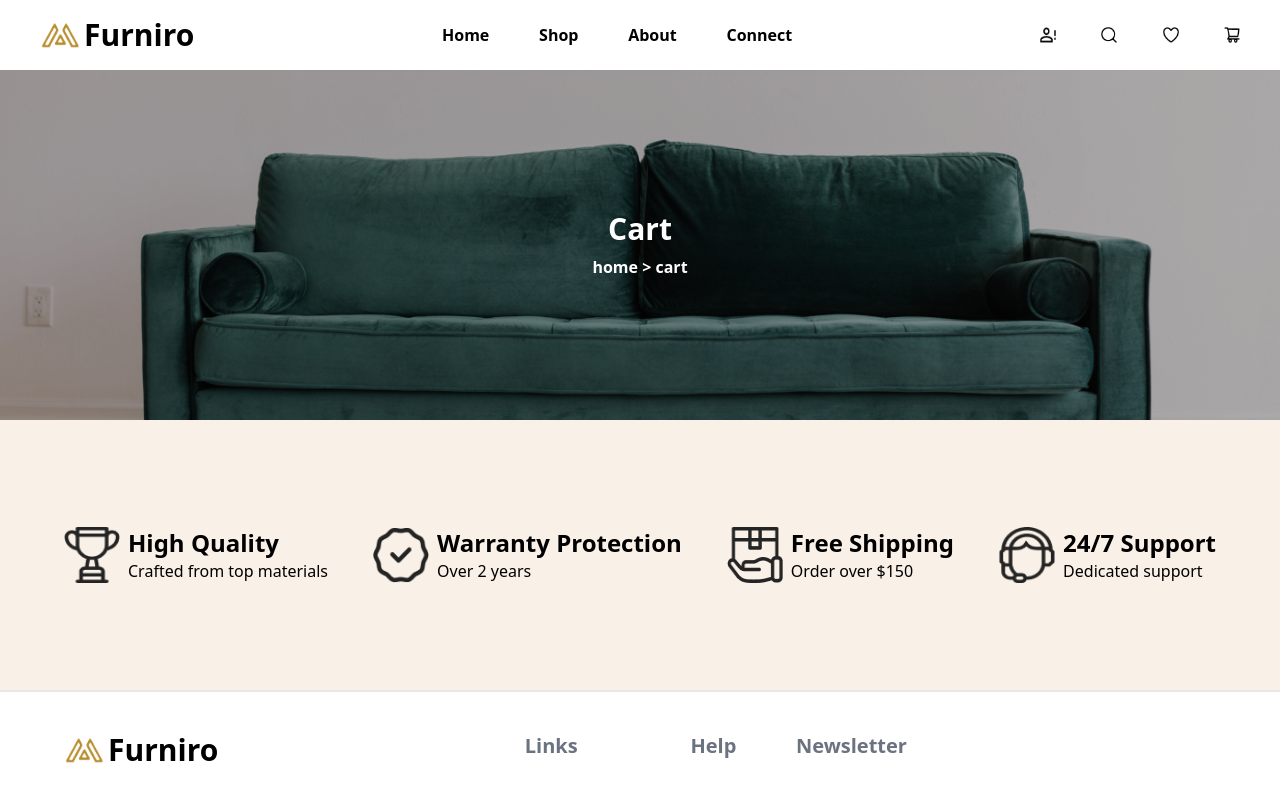
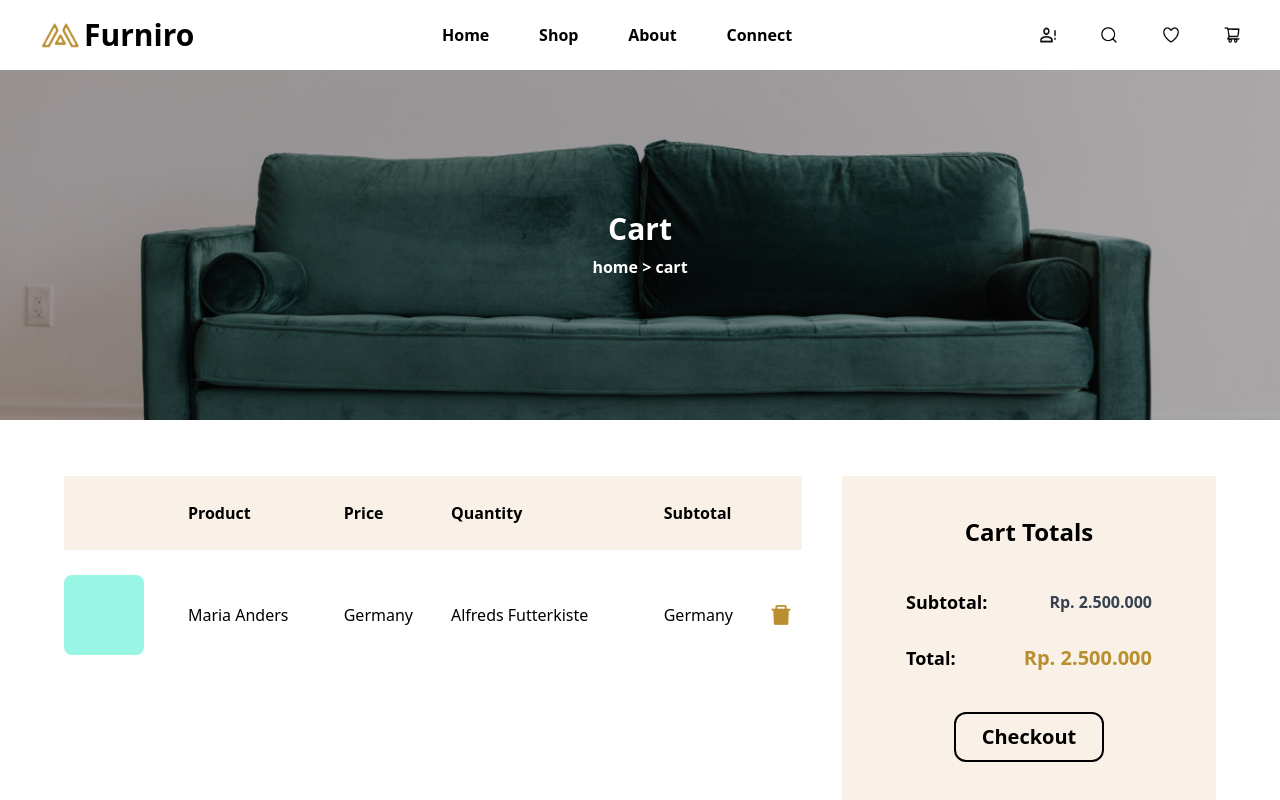
Before and after one commit to deniPamungkas/Ecommerce-react, a React (Vite) app: page /cart in a window 1280 px wide. Shown: the top 800 px of the page. Built offline with nearby package versions, Linux system fonts and the light colour scheme.

Commit message:
kurang mobile

```diff
--- a/src/components/pages/cart.jsx
+++ b/src/components/pages/cart.jsx
@@ -1,5 +1,7 @@
 import bg from "../../assets/images/bgShop1.jpg";
 import OfferBar from "../molecules/offerBar";
+import trash from "../../assets/icons/trash.png";
+import Button from "../atoms/button";
 
 const Cart = () => {
   return (
@@ -17,6 +19,64 @@ const Cart = () => {
           <p className="text-center font-semibold z-20 text-white">{`home > cart`}</p>
         </div>
       </div>
+      <div className="w-full h-fit block px-3 md:px-7 lg:flex lg:gap-x-5 xl:gap-x-10 lg:px-10 xl:px-16 md:py-7 xl:py-14">
+        <div className="lg:w-3/4 xl:w-2/3 h-full mb-10 lg:mb-0">
+          <table className="table-auto w-full">
+            <thead className="">
+              <tr className="h-[50px] bg-filter text-start">
+                <th></th>
+                <th>Product</th>
+                <th>Price</th>
+                <th>Quantity</th>
+                <th>Subtotal</th>
+                <th></th>
+              </tr>
+            </thead>
+            <tbody>
+              <tr className="text-start">
+                <td>
+                  <div className="w-20 h-20 bg-teal-200 rounded-lg"></div>
+                </td>
+                <td>Maria Anders</td>
+                <td>Germany</td>
+                <td>Alfreds Futterkiste</td>
+                <td>Germany</td>
+                <td>
+                  <img src={trash} alt="jhjhjhjh" className="w-5 h-5" />
+                </td>
+              </tr>
+            </tbody>
+          </table>
+        </div>
+        <div className="lg:w-1/4 xl:w-1/3 h-fit bg-filter md:py-10 py-5 px-10 md:px-32 lg:px-8 xl:px-16">
+          <h1 className="font-bold lg:text-xl xl:text-2xl text-center mb-10">
+            Cart Totals
+          </h1>
+          <div className="flex w-full justify-between items-center mb-7">
+            <span className="font-semibold lg:text-base xl:text-lg">
+              Subtotal:
+            </span>
+            <span className="font-semibold lg:text-sm xl:text-base text-gray-700">
+              Rp. 2.500.000
+            </span>
+          </div>
+          <div className="flex w-full justify-between mb-10">
+            <span className="font-semibold lg:text-base xl:text-lg">
+              Total:
+            </span>
+            <span className="font-semibold text-lg md:text-xl lg:text-base xl:text-xl text-primary">
+              Rp. 2.500.000
+            </span>
+          </div>
+          <Button
+            className={
+              "border-2 border-black h-[40px] w-[100px] text-base md:h-[40px] md:w-[120px] xl:h-[50px] xl:w-[150px] rounded-xl m-auto md:text-lg xl:text-xl font-semibold"
+            }
+          >
+            Checkout
+          </Button>
+        </div>
+      </div>
       <OfferBar />
     </section>
   );
--- a/src/index.scss
+++ b/src/index.scss
@@ -12,3 +12,9 @@
     }
   }
 }
+
+th,
+td {
+  text-align: start;
+  padding: 25px 0;
+}
--- a/src/style.css
+++ b/src/style.css
@@ -568,18 +568,6 @@ video {
   top: 0.5rem;
 }
 
-.left-0 {
-  left: 0px;
-}
-
-.right-0 {
-  right: 0px;
-}
-
-.top-1\/2 {
-  top: 50%;
-}
-
 .z-0 {
   z-index: 0;
 }
@@ -594,6 +582,11 @@ video {
 
 .m-auto {
   margin: auto;
+}
+
+.mx-1 {
+  margin-left: 0.25rem;
+  margin-right: 0.25rem;
 }
 
 .my-3 {
@@ -601,11 +594,6 @@ video {
   margin-bottom: 0.75rem;
 }
 
-.mx-1 {
-  margin-left: 0.25rem;
-  margin-right: 0.25rem;
-}
-
 .mb-10 {
   margin-bottom: 2.5rem;
 }
@@ -642,6 +630,14 @@ video {
   margin-top: 2rem;
 }
 
+.mb-14 {
+  margin-bottom: 3.5rem;
+}
+
+.mb-12 {
+  margin-bottom: 3rem;
+}
+
 .block {
   display: block;
 }
@@ -674,10 +670,18 @@ video {
   height: 66.666667%;
 }
 
+.h-20 {
+  height: 5rem;
+}
+
 .h-4 {
   height: 1rem;
 }
 
+.h-5 {
+  height: 1.25rem;
+}
+
 .h-6 {
   height: 1.5rem;
 }
@@ -690,12 +694,16 @@ video {
   height: 2rem;
 }
 
-.h-\[200px\] {
-  height: 200px;
+.h-\[300px\] {
+  height: 300px;
 }
 
 .h-\[30px\] {
   height: 30px;
+}
+
+.h-\[40px\] {
+  height: 40px;
 }
 
 .h-\[500px\] {
@@ -727,14 +735,6 @@ video {
   height: 100%;
 }
 
-.h-\[300px\] {
-  height: 300px;
-}
-
-.h-\[40px\] {
-  height: 40px;
-}
-
 .w-10 {
   width: 2.5rem;
 }
@@ -743,6 +743,10 @@ video {
   width: 40%;
 }
 
+.w-20 {
+  width: 5rem;
+}
+
 .w-3\/5 {
   width: 60%;
 }
@@ -753,6 +757,10 @@ video {
 
 .w-4\/5 {
   width: 80%;
+}
+
+.w-5 {
+  width: 1.25rem;
 }
 
 .w-6 {
@@ -780,8 +788,16 @@ video {
   width: 100%;
 }
 
-.w-5 {
-  width: 1.25rem;
+.w-\[100px\] {
+  width: 100px;
+}
+
+.w-\[120px\] {
+  width: 120px;
+}
+
+.w-\[150px\] {
+  width: 150px;
 }
 
 .min-w-\[125px\] {
@@ -800,9 +816,8 @@ video {
   flex-shrink: 0;
 }
 
-.-translate-y-1\/2 {
-  --tw-translate-y: -50%;
-  transform: translate(var(--tw-translate-x), var(--tw-translate-y)) rotate(var(--tw-rotate)) skewX(var(--tw-skew-x)) skewY(var(--tw-skew-y)) scaleX(var(--tw-scale-x)) scaleY(var(--tw-scale-y));
+.table-auto {
+  table-layout: auto;
 }
 
 .transform {
@@ -883,6 +898,10 @@ video {
        column-gap: 1.25rem;
 }
 
+.gap-y-10 {
+  row-gap: 2.5rem;
+}
+
 .gap-y-3 {
   row-gap: 0.75rem;
 }
@@ -895,18 +914,6 @@ video {
   row-gap: 1.75rem;
 }
 
-.gap-y-20 {
-  row-gap: 5rem;
-}
-
-.gap-y-14 {
-  row-gap: 3.5rem;
-}
-
-.gap-y-10 {
-  row-gap: 2.5rem;
-}
-
 .overflow-hidden {
   overflow: hidden;
 }
@@ -925,6 +932,10 @@ video {
 
 .rounded-md {
   border-radius: 0.375rem;
+}
+
+.rounded-xl {
+  border-radius: 0.75rem;
 }
 
 .border-2 {
@@ -949,6 +960,10 @@ video {
   border-color: rgb(184 142 47 / var(--tw-border-opacity));
 }
 
+.bg-black\/25 {
+  background-color: rgb(0 0 0 / 0.25);
+}
+
 .bg-black\/30 {
   background-color: rgb(0 0 0 / 0.3);
 }
@@ -988,6 +1003,16 @@ video {
   background-color: rgb(249 241 231 / var(--tw-bg-opacity));
 }
 
+.bg-gray-400 {
+  --tw-bg-opacity: 1;
+  background-color: rgb(156 163 175 / var(--tw-bg-opacity));
+}
+
+.bg-gray-800 {
+  --tw-bg-opacity: 1;
+  background-color: rgb(31 41 55 / var(--tw-bg-opacity));
+}
+
 .bg-green-400 {
   --tw-bg-opacity: 1;
   background-color: rgb(74 222 128 / var(--tw-bg-opacity));
@@ -1023,19 +1048,14 @@ video {
   background-color: rgb(239 68 68 / var(--tw-bg-opacity));
 }
 
-.bg-red-700 {
-  --tw-bg-opacity: 1;
-  background-color: rgb(185 28 28 / var(--tw-bg-opacity));
-}
-
-.bg-teal-300 {
-  --tw-bg-opacity: 1;
-  background-color: rgb(94 234 212 / var(--tw-bg-opacity));
-}
-
-.bg-teal-400 {
-  --tw-bg-opacity: 1;
-  background-color: rgb(45 212 191 / var(--tw-bg-opacity));
+.bg-teal-200 {
+  --tw-bg-opacity: 1;
+  background-color: rgb(153 246 228 / var(--tw-bg-opacity));
+}
+
+.bg-teal-500 {
+  --tw-bg-opacity: 1;
+  background-color: rgb(20 184 166 / var(--tw-bg-opacity));
 }
 
 .bg-white {
@@ -1053,36 +1073,9 @@ video {
   background-color: rgb(250 204 21 / var(--tw-bg-opacity));
 }
 
-.bg-cyan-500\/50 {
-  background-color: rgb(6 182 212 / 0.5);
-}
-
-.bg-gray-200 {
-  --tw-bg-opacity: 1;
-  background-color: rgb(229 231 235 / var(--tw-bg-opacity));
-}
-
-.bg-gray-100 {
-  --tw-bg-opacity: 1;
-  background-color: rgb(243 244 246 / var(--tw-bg-opacity));
-}
-
-.bg-black\/25 {
-  background-color: rgb(0 0 0 / 0.25);
-}
-
-.bg-black\/50 {
-  background-color: rgb(0 0 0 / 0.5);
-}
-
-.bg-gray-800 {
-  --tw-bg-opacity: 1;
-  background-color: rgb(31 41 55 / var(--tw-bg-opacity));
-}
-
-.bg-gray-400 {
-  --tw-bg-opacity: 1;
-  background-color: rgb(156 163 175 / var(--tw-bg-opacity));
+.bg-green-500 {
+  --tw-bg-opacity: 1;
+  background-color: rgb(34 197 94 / var(--tw-bg-opacity));
 }
 
 .object-contain {
@@ -1090,11 +1083,6 @@ video {
      object-fit: contain;
 }
 
-.object-center {
-  -o-object-position: center;
-     object-position: center;
-}
-
 .p-5 {
   padding: 1.25rem;
 }
@@ -1119,14 +1107,19 @@ video {
   padding-right: 0.75rem;
 }
 
+.px-4 {
+  padding-left: 1rem;
+  padding-right: 1rem;
+}
+
 .px-5 {
   padding-left: 1.25rem;
   padding-right: 1.25rem;
 }
 
-.px-6 {
-  padding-left: 1.5rem;
-  padding-right: 1.5rem;
+.px-8 {
+  padding-left: 2rem;
+  padding-right: 2rem;
 }
 
 .py-1 {
@@ -1144,6 +1137,11 @@ video {
   padding-bottom: 3rem;
 }
 
+.py-14 {
+  padding-top: 3.5rem;
+  padding-bottom: 3.5rem;
+}
+
 .py-2 {
   padding-top: 0.5rem;
   padding-bottom: 0.5rem;
@@ -1159,21 +1157,26 @@ video {
   padding-bottom: 2rem;
 }
 
+.px-32 {
+  padding-left: 8rem;
+  padding-right: 8rem;
+}
+
+.px-14 {
+  padding-left: 3.5rem;
+  padding-right: 3.5rem;
+}
+
+.px-20 {
+  padding-left: 5rem;
+  padding-right: 5rem;
+}
+
 .px-10 {
   padding-left: 2.5rem;
   padding-right: 2.5rem;
 }
 
-.px-8 {
-  padding-left: 2rem;
-  padding-right: 2rem;
-}
-
-.px-4 {
-  padding-left: 1rem;
-  padding-right: 1rem;
-}
-
 .pl-16 {
   padding-left: 4rem;
 }
@@ -1188,6 +1191,10 @@ video {
 
 .text-justify {
   text-align: justify;
+}
+
+.text-start {
+  text-align: start;
 }
 
 .text-3xl {
@@ -1213,26 +1220,31 @@ video {
   line-height: 1.5rem;
 }
 
+.text-sm {
+  font-size: 0.875rem;
+  line-height: 1.25rem;
+}
+
+.text-xl {
+  font-size: 1.25rem;
+  line-height: 1.75rem;
+}
+
+.text-xs {
+  font-size: 0.75rem;
+  line-height: 1rem;
+}
+
+.text-2xl {
+  font-size: 1.5rem;
+  line-height: 2rem;
+}
+
 .text-lg {
   font-size: 1.125rem;
   line-height: 1.75rem;
 }
 
-.text-sm {
-  font-size: 0.875rem;
-  line-height: 1.25rem;
-}
-
-.text-xl {
-  font-size: 1.25rem;
-  line-height: 1.75rem;
-}
-
-.text-xs {
-  font-size: 0.75rem;
-  line-height: 1rem;
-}
-
 .font-bold {
   font-weight: 700;
 }
@@ -1270,12 +1282,13 @@ video {
   color: rgb(255 255 255 / var(--tw-text-opacity));
 }
 
+.text-gray-700 {
+  --tw-text-opacity: 1;
+  color: rgb(55 65 81 / var(--tw-text-opacity));
+}
+
 .line-through {
   text-decoration-line: line-through;
-}
-
-.opacity-75 {
-  opacity: 0.75;
 }
 
 .outline-none {
@@ -1301,10 +1314,6 @@ video {
   transition-timing-function: cubic-bezier(0.4, 0, 0.2, 1);
 }
 
-.hover\:opacity-100:hover {
-  opacity: 1;
-}
-
 .focus\:outline-none:focus {
   outline: 2px solid transparent;
   outline-offset: 2px;
@@ -1382,6 +1391,14 @@ video {
     height: 50px;
   }
 
+  .md\:h-\[30px\] {
+    height: 30px;
+  }
+
+  .md\:h-\[40px\] {
+    height: 40px;
+  }
+
   .md\:w-1\/2 {
     width: 50%;
   }
@@ -1390,6 +1407,10 @@ video {
     width: 1.75rem;
   }
 
+  .md\:w-8 {
+    width: 2rem;
+  }
+
   .md\:w-\[150px\] {
     width: 150px;
   }
@@ -1402,8 +1423,16 @@ video {
     width: auto;
   }
 
-  .md\:w-8 {
-    width: 2rem;
+  .md\:w-\[80px\] {
+    width: 80px;
+  }
+
+  .md\:w-\[100px\] {
+    width: 100px;
+  }
+
+  .md\:w-\[120px\] {
+    width: 120px;
   }
 
   .md\:min-w-\[150px\] {
@@ -1435,6 +1464,11 @@ video {
          column-gap: 0px;
   }
 
+  .md\:gap-x-10 {
+    -moz-column-gap: 2.5rem;
+         column-gap: 2.5rem;
+  }
+
   .md\:gap-x-2 {
     -moz-column-gap: 0.5rem;
          column-gap: 0.5rem;
@@ -1444,11 +1478,6 @@ video {
     row-gap: 0px;
   }
 
-  .md\:gap-x-10 {
-    -moz-column-gap: 2.5rem;
-         column-gap: 2.5rem;
-  }
-
   .md\:rounded-lg {
     border-radius: 0.5rem;
   }
@@ -1463,58 +1492,58 @@ video {
     padding-right: 4rem;
   }
 
+  .md\:px-24 {
+    padding-left: 6rem;
+    padding-right: 6rem;
+  }
+
   .md\:px-5 {
     padding-left: 1.25rem;
     padding-right: 1.25rem;
   }
 
+  .md\:px-6 {
+    padding-left: 1.5rem;
+    padding-right: 1.5rem;
+  }
+
+  .md\:py-12 {
+    padding-top: 3rem;
+    padding-bottom: 3rem;
+  }
+
   .md\:py-2 {
     padding-top: 0.5rem;
     padding-bottom: 0.5rem;
   }
 
+  .md\:px-7 {
+    padding-left: 1.75rem;
+    padding-right: 1.75rem;
+  }
+
   .md\:py-10 {
     padding-top: 2.5rem;
     padding-bottom: 2.5rem;
   }
 
+  .md\:px-32 {
+    padding-left: 8rem;
+    padding-right: 8rem;
+  }
+
   .md\:py-7 {
     padding-top: 1.75rem;
     padding-bottom: 1.75rem;
   }
 
-  .md\:py-5 {
-    padding-top: 1.25rem;
-    padding-bottom: 1.25rem;
-  }
-
-  .md\:px-24 {
-    padding-left: 6rem;
-    padding-right: 6rem;
-  }
-
-  .md\:px-32 {
-    padding-left: 8rem;
-    padding-right: 8rem;
-  }
-
-  .md\:px-52 {
-    padding-left: 13rem;
-    padding-right: 13rem;
-  }
-
-  .md\:py-12 {
-    padding-top: 3rem;
-    padding-bottom: 3rem;
-  }
-
-  .md\:px-6 {
-    padding-left: 1.5rem;
-    padding-right: 1.5rem;
-  }
-
   .md\:pr-8 {
     padding-right: 2rem;
+  }
+
+  .md\:text-2xl {
+    font-size: 1.5rem;
+    line-height: 2rem;
   }
 
   .md\:text-3xl {
@@ -1531,6 +1560,11 @@ video {
     line-height: 1.5rem;
   }
 
+  .md\:text-lg {
+    font-size: 1.125rem;
+    line-height: 1.75rem;
+  }
+
   .md\:text-sm {
     font-size: 0.875rem;
     line-height: 1.25rem;
@@ -1545,16 +1579,6 @@ video {
     font-size: 0.75rem;
     line-height: 1rem;
   }
-
-  .md\:text-lg {
-    font-size: 1.125rem;
-    line-height: 1.75rem;
-  }
-
-  .md\:text-2xl {
-    font-size: 1.5rem;
-    line-height: 2rem;
-  }
 }
 
 @media (min-width: 1024px) {
@@ -1582,10 +1606,22 @@ video {
     margin-top: 0.5rem;
   }
 
+  .lg\:mt-0 {
+    margin-top: 0px;
+  }
+
+  .lg\:mb-0 {
+    margin-bottom: 0px;
+  }
+
   .lg\:inline {
     display: inline;
   }
 
+  .lg\:flex {
+    display: flex;
+  }
+
   .lg\:h-10 {
     height: 2.5rem;
   }
@@ -1606,10 +1642,18 @@ video {
     height: 400px;
   }
 
+  .lg\:w-1\/3 {
+    width: 33.333333%;
+  }
+
   .lg\:w-10 {
     width: 2.5rem;
   }
 
+  .lg\:w-3\/4 {
+    width: 75%;
+  }
+
   .lg\:w-\[200px\] {
     width: 200px;
   }
@@ -1618,8 +1662,17 @@ video {
     width: 400px;
   }
 
+  .lg\:w-1\/4 {
+    width: 25%;
+  }
+
   .lg\:min-w-\[175px\] {
     min-width: 175px;
+  }
+
+  .lg\:gap-x-5 {
+    -moz-column-gap: 1.25rem;
+         column-gap: 1.25rem;
   }
 
   .lg\:gap-x-8 {
@@ -1627,6 +1680,11 @@ video {
          column-gap: 2rem;
   }
 
+  .lg\:px-10 {
+    padding-left: 2.5rem;
+    padding-right: 2.5rem;
+  }
+
   .lg\:px-12 {
     padding-left: 3rem;
     padding-right: 3rem;
@@ -1652,6 +1710,11 @@ video {
     padding-bottom: 0.75rem;
   }
 
+  .lg\:px-8 {
+    padding-left: 2rem;
+    padding-right: 2rem;
+  }
+
   .lg\:text-3xl {
     font-size: 1.875rem;
     line-height: 2.25rem;
@@ -1754,10 +1817,22 @@ video {
     height: 80px;
   }
 
+  .xl\:h-\[50px\] {
+    height: 50px;
+  }
+
+  .xl\:w-1\/2 {
+    width: 50%;
+  }
+
   .xl\:w-14 {
     width: 3.5rem;
   }
 
+  .xl\:w-2\/3 {
+    width: 66.666667%;
+  }
+
   .xl\:w-3\/5 {
     width: 60%;
   }
@@ -1766,12 +1841,25 @@ video {
     width: 600px;
   }
 
+  .xl\:w-1\/3 {
+    width: 33.333333%;
+  }
+
+  .xl\:w-\[150px\] {
+    width: 150px;
+  }
+
   .xl\:min-w-\[275px\] {
     min-width: 275px;
   }
 
   .xl\:flex-row {
     flex-direction: row;
+  }
+
+  .xl\:gap-x-10 {
+    -moz-column-gap: 2.5rem;
+         column-gap: 2.5rem;
   }
 
   .xl\:gap-x-14 {
@@ -1797,14 +1885,19 @@ video {
     padding-right: 5rem;
   }
 
+  .xl\:px-52 {
+    padding-left: 13rem;
+    padding-right: 13rem;
+  }
+
   .xl\:py-5 {
     padding-top: 1.25rem;
     padding-bottom: 1.25rem;
   }
 
-  .xl\:px-52 {
-    padding-left: 13rem;
-    padding-right: 13rem;
+  .xl\:py-14 {
+    padding-top: 3.5rem;
+    padding-bottom: 3.5rem;
   }
 
   .xl\:text-2xl {
```
Also changed, not shown: src/assets/icons/trash.png (added).
